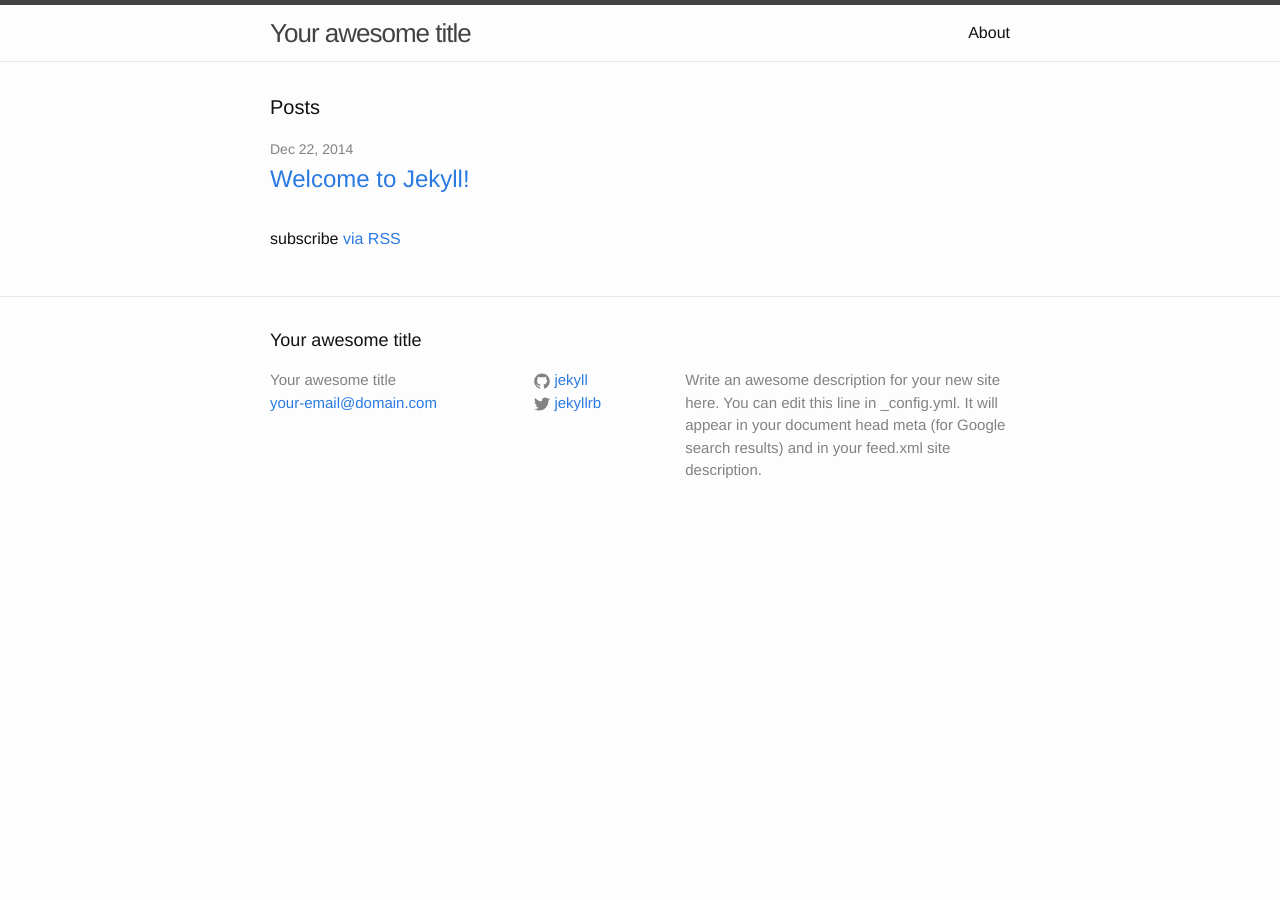
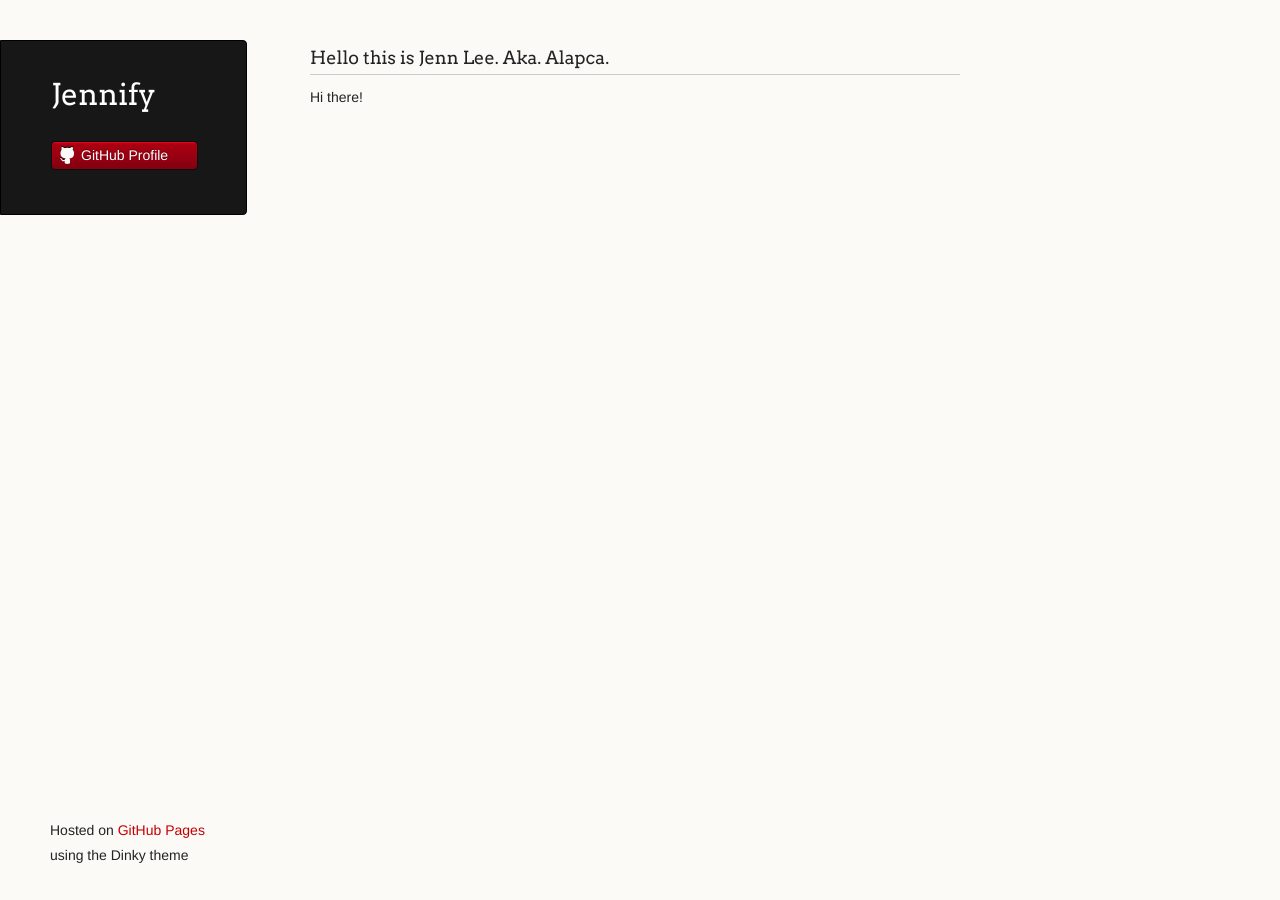
Before and after one commit to jennify/jennify.github.io, a Jekyll site: the page index.html, which Jekyll copies as it is, in a window 1280 px wide. Built offline with Jekyll 4.4.1, drawn with Linux system fonts in a browser that asks for light colours.

Commit message:
Replace master branch with page content via GitHub

```diff
--- a/index.html
+++ b/index.html
@@ -1,23 +1,42 @@
----
-layout: default
----
+<!doctype html>
+<html>
+  <head>
+    <meta charset="utf-8">
+    <meta http-equiv="X-UA-Compatible" content="chrome=1">
+    <title>Jennify by jennify</title>
 
-<div class="home">
+    <link rel="stylesheet" href="stylesheets/styles.css">
+    <link rel="stylesheet" href="stylesheets/pygment_trac.css">
+    <script src="javascripts/scale.fix.js"></script>
+    <meta name="viewport" content="width=device-width, initial-scale=1, user-scalable=no">
+    <!--[if lt IE 9]>
+    <script src="//html5shiv.googlecode.com/svn/trunk/html5.js"></script>
+    <![endif]-->
+  </head>
+  <body>
+    <div class="wrapper">
+      <header>
+        <h1 class="header">Jennify</h1>
+        <p class="header"></p>
 
-  <h1 class="page-heading">Posts</h1>
 
-  <ul class="post-list">
-    {% for post in site.posts %}
-      <li>
-        <span class="post-meta">{{ post.date | date: "%b %-d, %Y" }}</span>
 
-        <h2>
-          <a class="post-link" href="{{ post.url | prepend: site.baseurl }}">{{ post.title }}</a>
-        </h2>
-      </li>
-    {% endfor %}
-  </ul>
+        <ul>
+          <li><a class="buttons github" href="https://github.com/jennify">GitHub Profile</a></li>
+        </ul>
 
-  <p class="rss-subscribe">subscribe <a href="{{ "/feed.xml" | prepend: site.baseurl }}">via RSS</a></p>
+      </header>
+      <section>
+        <h3>
+<a id="hello-this-is-jenn-lee-aka-alapca" class="anchor" href="#hello-this-is-jenn-lee-aka-alapca" aria-hidden="true"><span class="octicon octicon-link"></span></a>Hello this is Jenn Lee. Aka. Alapca.</h3>
 
-</div>
+<p>Hi there! </p>
+      </section>
+      <footer>
+        <p><small>Hosted on <a href="http://pages.github.com">GitHub Pages</a> using the Dinky theme</small></p>
+      </footer>
+    </div>
+    <!--[if !IE]><script>fixScale(document);</script><![endif]-->
+
+  </body>
+</html>
--- /dev/null
+++ b/javascripts/scale.fix.js
@@ -0,0 +1,20 @@
+fixScale = function(doc) {
+
+	var addEvent = 'addEventListener',
+	    type = 'gesturestart',
+	    qsa = 'querySelectorAll',
+	    scales = [1, 1],
+	    meta = qsa in doc ? doc[qsa]('meta[name=viewport]') : [];
+
+	function fix() {
+		meta.content = 'width=device-width,minimum-scale=' + scales[0] + ',maximum-scale=' + scales[1];
+		doc.removeEventListener(type, fix, true);
+	}
+
+	if ((meta = meta[meta.length - 1]) && addEvent in doc) {
+		fix();
+		scales = [.25, 1.6];
+		doc[addEvent](type, fix, true);
+	}
+
+};
--- /dev/null
+++ b/params.json
@@ -0,0 +1 @@
+{"name":"Jennify","tagline":"","body":"### Hello this is Jenn Lee. Aka. Alapca.\r\nHi there! ","google":"","note":"Don't delete this file! It's used internally to help with page regeneration."}
--- /dev/null
+++ b/stylesheets/pygment_trac.css
@@ -0,0 +1,69 @@
+.highlight  { background: #ffffff; }
+.highlight .c { color: #999988; font-style: italic } /* Comment */
+.highlight .err { color: #a61717; background-color: #e3d2d2 } /* Error */
+.highlight .k { font-weight: bold } /* Keyword */
+.highlight .o { font-weight: bold } /* Operator */
+.highlight .cm { color: #999988; font-style: italic } /* Comment.Multiline */
+.highlight .cp { color: #999999; font-weight: bold } /* Comment.Preproc */
+.highlight .c1 { color: #999988; font-style: italic } /* Comment.Single */
+.highlight .cs { color: #999999; font-weight: bold; font-style: italic } /* Comment.Special */
+.highlight .gd { color: #000000; background-color: #ffdddd } /* Generic.Deleted */
+.highlight .gd .x { color: #000000; background-color: #ffaaaa } /* Generic.Deleted.Specific */
+.highlight .ge { font-style: italic } /* Generic.Emph */
+.highlight .gr { color: #aa0000 } /* Generic.Error */
+.highlight .gh { color: #999999 } /* Generic.Heading */
+.highlight .gi { color: #000000; background-color: #ddffdd } /* Generic.Inserted */
+.highlight .gi .x { color: #000000; background-color: #aaffaa } /* Generic.Inserted.Specific */
+.highlight .go { color: #888888 } /* Generic.Output */
+.highlight .gp { color: #555555 } /* Generic.Prompt */
+.highlight .gs { font-weight: bold } /* Generic.Strong */
+.highlight .gu { color: #800080; font-weight: bold; } /* Generic.Subheading */
+.highlight .gt { color: #aa0000 } /* Generic.Traceback */
+.highlight .kc { font-weight: bold } /* Keyword.Constant */
+.highlight .kd { font-weight: bold } /* Keyword.Declaration */
+.highlight .kn { font-weight: bold } /* Keyword.Namespace */
+.highlight .kp { font-weight: bold } /* Keyword.Pseudo */
+.highlight .kr { font-weight: bold } /* Keyword.Reserved */
+.highlight .kt { color: #445588; font-weight: bold } /* Keyword.Type */
+.highlight .m { color: #009999 } /* Literal.Number */
+.highlight .s { color: #d14 } /* Literal.String */
+.highlight .na { color: #008080 } /* Name.Attribute */
+.highlight .nb { color: #0086B3 } /* Name.Builtin */
+.highlight .nc { color: #445588; font-weight: bold } /* Name.Class */
+.highlight .no { color: #008080 } /* Name.Constant */
+.highlight .ni { color: #800080 } /* Name.Entity */
+.highlight .ne { color: #990000; font-weight: bold } /* Name.Exception */
+.highlight .nf { color: #990000; font-weight: bold } /* Name.Function */
+.highlight .nn { color: #555555 } /* Name.Namespace */
+.highlight .nt { color: #000080 } /* Name.Tag */
+.highlight .nv { color: #008080 } /* Name.Variable */
+.highlight .ow { font-weight: bold } /* Operator.Word */
+.highlight .w { color: #bbbbbb } /* Text.Whitespace */
+.highlight .mf { color: #009999 } /* Literal.Number.Float */
+.highlight .mh { color: #009999 } /* Literal.Number.Hex */
+.highlight .mi { color: #009999 } /* Literal.Number.Integer */
+.highlight .mo { color: #009999 } /* Literal.Number.Oct */
+.highlight .sb { color: #d14 } /* Literal.String.Backtick */
+.highlight .sc { color: #d14 } /* Literal.String.Char */
+.highlight .sd { color: #d14 } /* Literal.String.Doc */
+.highlight .s2 { color: #d14 } /* Literal.String.Double */
+.highlight .se { color: #d14 } /* Literal.String.Escape */
+.highlight .sh { color: #d14 } /* Literal.String.Heredoc */
+.highlight .si { color: #d14 } /* Literal.String.Interpol */
+.highlight .sx { color: #d14 } /* Literal.String.Other */
+.highlight .sr { color: #009926 } /* Literal.String.Regex */
+.highlight .s1 { color: #d14 } /* Literal.String.Single */
+.highlight .ss { color: #990073 } /* Literal.String.Symbol */
+.highlight .bp { color: #999999 } /* Name.Builtin.Pseudo */
+.highlight .vc { color: #008080 } /* Name.Variable.Class */
+.highlight .vg { color: #008080 } /* Name.Variable.Global */
+.highlight .vi { color: #008080 } /* Name.Variable.Instance */
+.highlight .il { color: #009999 } /* Literal.Number.Integer.Long */
+
+.type-csharp .highlight .k { color: #0000FF }
+.type-csharp .highlight .kt { color: #0000FF }
+.type-csharp .highlight .nf { color: #000000; font-weight: normal }
+.type-csharp .highlight .nc { color: #2B91AF }
+.type-csharp .highlight .nn { color: #000000 }
+.type-csharp .highlight .s { color: #A31515 }
+.type-csharp .highlight .sc { color: #A31515 }
--- /dev/null
+++ b/stylesheets/styles.css
@@ -0,0 +1,423 @@
+@import url(https://fonts.googleapis.com/css?family=Arvo:400,700,400italic);
+
+/* MeyerWeb Reset */
+
+html, body, div, span, applet, object, iframe,
+h1, h2, h3, h4, h5, h6, p, blockquote, pre,
+a, abbr, acronym, address, big, cite, code,
+del, dfn, em, img, ins, kbd, q, s, samp,
+small, strike, strong, sub, sup, tt, var,
+b, u, i, center,
+dl, dt, dd, ol, ul, li,
+fieldset, form, label, legend,
+table, caption, tbody, tfoot, thead, tr, th, td,
+article, aside, canvas, details, embed,
+figure, figcaption, footer, header, hgroup,
+menu, nav, output, ruby, section, summary,
+time, mark, audio, video {
+  margin: 0;
+  padding: 0;
+  border: 0;
+  font: inherit;
+  vertical-align: baseline;
+}
+
+
+/* Base text styles */
+
+body {
+  padding:10px 50px 0 0;
+  font-family:"Helvetica Neue", Helvetica, Arial, sans-serif;
+	font-size: 14px;
+	color: #232323;
+	background-color: #FBFAF7;
+	margin: 0;
+	line-height: 1.8em;
+	-webkit-font-smoothing: antialiased;
+
+}
+
+h1, h2, h3, h4, h5, h6 {
+  color:#232323;
+  margin:36px 0 10px;
+}
+
+p, ul, ol, table, dl {
+  margin:0 0 22px;
+}
+
+h1, h2, h3 {
+	font-family: Arvo, Monaco, serif;
+  line-height:1.3;
+	font-weight: normal;
+}
+
+h1,h2, h3 {
+	display: block;
+	border-bottom: 1px solid #ccc;
+	padding-bottom: 5px;
+}
+
+h1 {
+	font-size: 30px;
+}
+
+h2 {
+	font-size: 24px;
+}
+
+h3 {
+	font-size: 18px;
+}
+
+h4, h5, h6 {
+	font-family: Arvo, Monaco, serif;
+	font-weight: 700;
+}
+
+a {
+  color:#C30000;
+  font-weight:200;
+  text-decoration:none;
+}
+
+a:hover {
+	text-decoration: underline;
+}
+
+a small {
+	font-size: 12px;
+}
+
+em {
+	font-style: italic;
+}
+
+strong {
+  font-weight:700;
+}
+
+ul {
+  list-style-position: inside;
+  list-style: disc;
+  padding-left: 25px;
+}
+
+ol {
+  list-style-position: inside;
+  list-style: decimal;
+  padding-left: 25px;
+}
+
+blockquote {
+  margin: 0;
+  padding: 0 0 0 20px;
+  font-style: italic;
+}
+
+dl, dt, dd, dl p {
+	font-color: #444;
+}
+
+dl dt {
+  font-weight: bold;
+}
+
+dl dd {
+  padding-left: 20px;
+  font-style: italic;
+}
+
+dl p {
+  padding-left: 20px;
+  font-style: italic;
+}
+
+hr {
+  border:0;
+  background:#ccc;
+  height:1px;
+  margin:0 0 24px;
+}
+
+/* Images */
+
+img {
+  position: relative;
+  margin: 0 auto;
+  max-width: 650px;
+  padding: 5px;
+  margin: 10px 0 32px 0;
+  border: 1px solid #ccc;
+}
+
+p img {
+  display: inline;
+  margin: 0;
+  padding: 0;
+  vertical-align: middle;
+  text-align: center;
+  border: none;
+}
+
+/* Code blocks */
+
+code, pre {
+	font-family: Monaco, "Bitstream Vera Sans Mono", "Lucida Console", Terminal, monospace;
+  color:#000;
+  font-size:14px;
+}
+
+pre {
+	padding: 4px 12px;
+  background: #FDFEFB;
+  border-radius:4px;
+  border:1px solid #D7D8C8;
+  overflow: auto;
+  overflow-y: hidden;
+	margin-bottom: 32px;
+}
+
+
+/* Tables */
+
+table {
+  width:100%;
+}
+
+table {
+  border: 1px solid #ccc;
+  margin-bottom: 32px;
+  text-align: left;
+ }
+
+th {
+  font-family: 'Arvo', Helvetica, Arial, sans-serif;
+	font-size: 18px;
+	font-weight: normal;
+  padding: 10px;
+  background: #232323;
+  color: #FDFEFB;
+ }
+
+td {
+  padding: 10px;
+	background: #ccc;
+ }
+
+
+/* Wrapper */
+.wrapper {
+  width:960px;
+}
+
+
+/* Header */
+
+header {
+	background-color: #171717;
+	color: #FDFDFB;
+  width:170px;
+  float:left;
+  position:fixed;
+	border: 1px solid #000;
+	-webkit-border-top-right-radius: 4px;
+	-webkit-border-bottom-right-radius: 4px;
+	-moz-border-radius-topright: 4px;
+	-moz-border-radius-bottomright: 4px;
+	border-top-right-radius: 4px;
+	border-bottom-right-radius: 4px;
+	padding: 34px 25px 22px 50px;
+	margin: 30px 25px 0 0;
+	-webkit-font-smoothing: antialiased;
+}
+
+p.header {
+	font-size: 16px;
+}
+
+h1.header {
+	font-family: Arvo, sans-serif;
+	font-size: 30px;
+	font-weight: 300;
+	line-height: 1.3em;
+	border-bottom: none;
+	margin-top: 0;
+}
+
+
+h1.header, a.header, a.name, header a{
+	color: #fff;
+}
+
+a.header {
+	text-decoration: underline;
+}
+
+a.name {
+	white-space: nowrap;
+}
+
+header ul {
+  list-style:none;
+  padding:0;
+}
+
+header li {
+	list-style-type: none;
+  width:132px;
+  height:15px;
+	margin-bottom: 12px;
+	line-height: 1em;
+	padding: 6px 6px 6px 7px;
+
+	background: #AF0011;
+	background: -moz-linear-gradient(top, #AF0011 0%, #820011 100%);
+  background: -webkit-gradient(linear, left top, left bottom, color-stop(0%,#f8f8f8), color-stop(100%,#dddddd));
+  background: -webkit-linear-gradient(top, #AF0011 0%,#820011 100%);
+  background: -o-linear-gradient(top, #AF0011 0%,#820011 100%);
+  background: -ms-linear-gradient(top, #AF0011 0%,#820011 100%);
+  background: linear-gradient(top, #AF0011 0%,#820011 100%);
+
+	border-radius:4px;
+  border:1px solid #0D0D0D;
+
+	-webkit-box-shadow: inset 0px 1px 1px 0 rgba(233,2,38, 1);
+	box-shadow: inset 0px 1px 1px 0 rgba(233,2,38, 1);
+
+}
+
+header li:hover {
+	background: #C3001D;
+	background: -moz-linear-gradient(top, #C3001D 0%, #950119 100%);
+  background: -webkit-gradient(linear, left top, left bottom, color-stop(0%,#f8f8f8), color-stop(100%,#dddddd));
+  background: -webkit-linear-gradient(top, #C3001D 0%,#950119 100%);
+  background: -o-linear-gradient(top, #C3001D 0%,#950119 100%);
+  background: -ms-linear-gradient(top, #C3001D 0%,#950119 100%);
+  background: linear-gradient(top, #C3001D 0%,#950119 100%);
+}
+
+a.buttons {
+	-webkit-font-smoothing: antialiased;
+	background: url(../images/arrow-down.png) no-repeat;
+	font-weight: normal;
+	text-shadow: rgba(0, 0, 0, 0.4) 0 -1px 0;
+	padding: 2px 2px 2px 22px;
+	height: 30px;
+}
+
+a.github {
+	background: url(../images/octocat-small.png) no-repeat 1px;
+}
+
+a.buttons:hover {
+	color: #fff;
+	text-decoration: none;
+}
+
+
+/* Section - for main page content */
+
+section {
+  width:650px;
+  float:right;
+  padding-bottom:50px;
+}
+
+
+/* Footer */
+
+footer {
+  width:170px;
+  float:left;
+  position:fixed;
+  bottom:10px;
+	padding-left: 50px;
+}
+
+@media print, screen and (max-width: 960px) {
+
+  div.wrapper {
+    width:auto;
+    margin:0;
+  }
+
+  header, section, footer {
+    float:none;
+    position:static;
+    width:auto;
+  }
+
+	footer {
+		border-top: 1px solid #ccc;
+		margin:0 84px 0 50px;
+		padding:0;
+	}
+
+  header {
+    padding-right:320px;
+  }
+
+  section {
+    padding:20px 84px 20px 50px;
+    margin:0 0 20px;
+  }
+
+  header a small {
+    display:inline;
+  }
+
+  header ul {
+    position:absolute;
+    right:130px;
+    top:84px;
+  }
+}
+
+@media print, screen and (max-width: 720px) {
+  body {
+    word-wrap:break-word;
+  }
+
+  header {
+    padding:10px 20px 0;
+		margin-right: 0;
+  }
+
+	section {
+    padding:10px 0 10px 20px;
+    margin:0 0 30px;
+  }
+
+	footer {
+		margin: 0 0 0 30px;
+	}
+
+  header ul, header p.view {
+    position:static;
+  }
+}
+
+@media print, screen and (max-width: 480px) {
+
+  header ul li.download {
+    display:none;
+  }
+
+	footer {
+		margin: 0 0 0 20px;
+	}
+
+	footer a{
+		display:block;
+	}
+
+}
+
+@media print {
+  body {
+    padding:0.4in;
+    font-size:12pt;
+    color:#444;
+  }
+}
```
Also changed, not shown: images/arrow-down.png (added), images/octocat-small.png (added).
